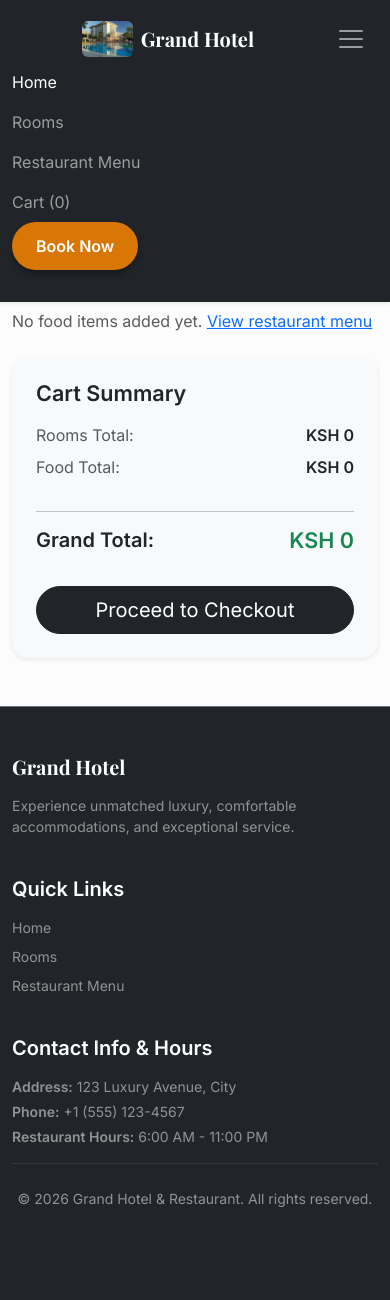
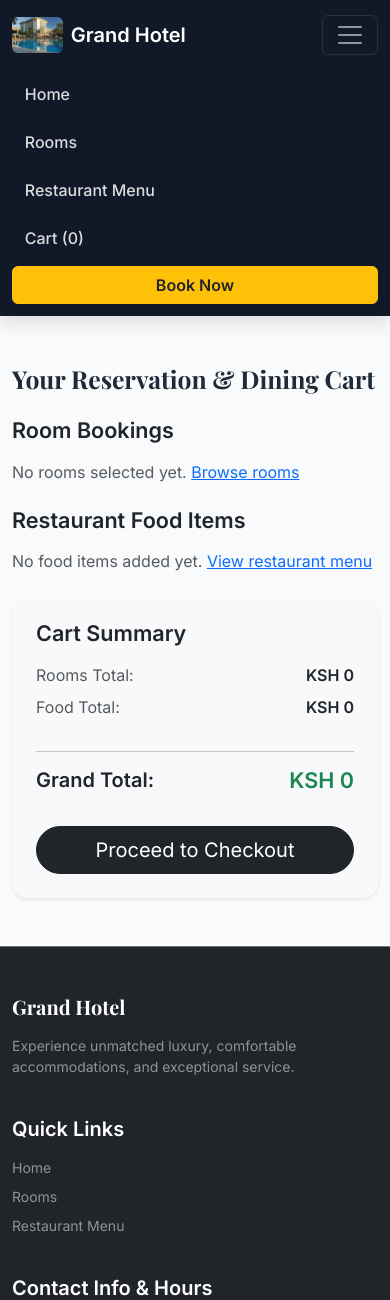
Before and after one commit to TimTechLabs/hotel_project, a Django app: page /cart/ in a window 390 px wide, after a click that opens the changed part. Shown: the top 1300 px of the page. Before the commit the page ends 1207 px from the top, so only its background shows below. Run offline with Django 5.2, Linux system fonts and the light colour scheme.

Commit message:
Fix mobile responsiveness, base url tags, and hero slider alignment

```diff
--- a/hotel_project/static/css/main.css
+++ b/hotel_project/static/css/main.css
@@ -1,60 +1,85 @@
-/* Global Typography & Core Styles */
-body {
-    font-family: 'Inter', sans-serif;
-    color: #333333;
-    background-color: #fcfcfc;
+/* ==========================================================================
+   1. CORE VARIABLES & BASE STYLES (Mobile First)
+   ========================================================================== */
+:root {
+    --primary-gold: #d97706;
+    --primary-gold-hover: #b45309;
+    --dark-bg: #111827;
+    --light-bg: #f8fafc;
+    --text-dark: #1f2937;
+    --text-muted: #6b7280;
+    --font-heading: 'Playfair Display', Georgia, serif;
+    --font-body: 'Inter', system-ui, -apple-system, sans-serif;
 }
 
-/* High-Contrast Primary CTA Button */
-.btn-primary-custom {
-    background-color: #d97706; /* High-contrast gold/amber tone */
-    color: #ffffff !important;
-    padding: 12px 28px;
-    border-radius: 8px;
-    text-decoration: none;
-    font-weight: 600;
-    display: inline-block;
-    box-shadow: 0 4px 6px rgba(0, 0, 0, 0.3);
-    transition: all 0.25s ease-in-out;
-    border: none;
+body {
+    font-family: var(--font-body);
+    color: var(--text-dark);
+    background-color: var(--light-bg);
+    margin: 0;
+    padding: 0;
+    overflow-x: hidden;
 }
 
-.btn-primary-custom:hover {
-    background-color: #b45309;
-    transform: translateY(-1px);
-    box-shadow: 0 6px 12px rgba(0, 0, 0, 0.4);
+/* Remove default margins/padding on main to eliminate white space gaps */
+main {
+    margin: 0 !important;
+    padding: 0 !important;
 }
 
-/* Outline Button Variant for Heroes */
-.btn-outline-custom {
-    background-color: transparent;
-    color: #ffffff !important;
-    padding: 12px 28px;
-    border-radius: 8px;
-    text-decoration: none;
-    font-weight: 600;
-    display: inline-block;
-    border: 2px solid rgba(255, 255, 255, 0.8);
-    transition: all 0.25s ease-in-out;
+/* ==========================================================================
+   2. NAVBAR STYLING & Z-INDEX LAYERING
+   ========================================================================== */
+.navbar {
+    min-height: 70px;
+    padding-top: 0.75rem;
+    padding-bottom: 0.75rem;
+    background-color: var(--dark-bg) !important;
+    box-shadow: 0 4px 20px rgba(0, 0, 0, 0.15);
+    z-index: 1030 !important; /* Higher than carousel overlays to keep links clickable */
+    position: relative;
 }
 
-.btn-outline-custom:hover {
-    background-color: rgba(255, 255, 255, 0.15);
-    border-color: #ffffff;
+.navbar-brand img {
+    max-height: 40px;
+    width: auto;
+    transition: transform 0.3s ease;
 }
 
-/* Hero Overlay & Contrast */
+.navbar-brand:hover img {
+    transform: scale(1.05);
+}
+
+.nav-link {
+    font-weight: 500;
+    color: rgba(255, 255, 255, 0.85) !important;
+    transition: color 0.25s ease-in-out;
+    padding: 0.5rem 0.8rem !important;
+}
+
+.nav-link:hover,
+.nav-link.active {
+    color: var(--primary-gold) !important;
+}
+
+/* ==========================================================================
+   3. HERO CAROUSEL SECTION (Fixes Overlapping Slide Text Bug)
+   ========================================================================== */
 .hero-carousel-section {
     position: relative;
     width: 100%;
+    margin-top: 0 !important;
+    padding-top: 0 !important;
+    overflow: hidden;
 }
 
 .carousel-container {
     position: relative;
     width: 100%;
-    height: 480px;
+    height: 380px; /* Mobile base height */
 }
 
+/* Slide Visibility Rules - Ensures non-active slides are completely hidden */
 .hero-slide {
     position: absolute;
     top: 0;
@@ -64,7 +89,8 @@ body {
     background-size: cover;
     background-position: center;
     opacity: 0;
-    transition: opacity 0.8s ease-in-out;
+    visibility: hidden;
+    transition: opacity 0.8s ease-in-out, visibility 0.8s ease-in-out;
     display: flex;
     align-items: center;
     justify-content: center;
@@ -72,41 +98,147 @@ body {
 
 .hero-slide.active {
     opacity: 1;
+    visibility: visible;
     z-index: 1;
 }
 
-/* Dark semi-transparent gradient overlay for text legibility */
+/* Dark contrast overlay for crisp white text readability */
 .hero-overlay {
     position: absolute;
     top: 0;
     left: 0;
     width: 100%;
     height: 100%;
-    background: linear-gradient(rgba(0, 0, 0, 0.6), rgba(0, 0, 0, 0.6));
+    background: linear-gradient(180deg, rgba(17, 24, 39, 0.65) 0%, rgba(17, 24, 39, 0.75) 100%);
     z-index: 1;
+    pointer-events: none; /* Mouse clicks pass directly through to buttons/content */
 }
 
-.text-shadow {
-    text-shadow: 0 2px 4px rgba(0, 0, 0, 0.6);
+.hero-slide .container {
+    position: relative;
+    z-index: 2;
 }
 
-/* Custom Indicators */
+/* Luxury Headings */
+.hero-slide h1,
+.hero-slide h2 {
+    font-family: var(--font-heading);
+    letter-spacing: -0.02em;
+    text-shadow: 0 4px 12px rgba(0, 0, 0, 0.5);
+}
+
+/* Carousel Indicator Dots */
+.carousel-indicators-custom {
+    position: absolute;
+    bottom: 20px;
+    left: 50%;
+    transform: translateX(-50%);
+    z-index: 10;
+    display: flex;
+    gap: 10px;
+}
+
 .carousel-indicators-custom .indicator {
     width: 10px;
     height: 10px;
     border-radius: 50%;
     background-color: rgba(255, 255, 255, 0.4);
     cursor: pointer;
-    transition: all 0.3s ease;
+    transition: all 0.3s cubic-bezier(0.4, 0, 0.2, 1);
 }
 
 .carousel-indicators-custom .indicator.active {
-    background-color: #d97706;
-    width: 28px;
-    border-radius: 5px;
+    background-color: var(--primary-gold);
+    width: 32px;
+    border-radius: 6px;
 }
 
-/* Footer link hover helper */
+/* ==========================================================================
+   4. BUTTONS & INTERACTIVE ELEMENTS
+   ========================================================================== */
+.btn-primary-custom {
+    background: linear-gradient(135deg, #d97706 0%, #b45309 100%);
+    color: #ffffff !important;
+    padding: 10px 24px;
+    border-radius: 8px;
+    text-decoration: none;
+    font-weight: 600;
+    display: inline-block;
+    box-shadow: 0 4px 12px rgba(217, 119, 6, 0.35);
+    transition: all 0.3s ease;
+    border: none;
+}
+
+.btn-primary-custom:hover {
+    transform: translateY(-2px);
+    box-shadow: 0 6px 18px rgba(217, 119, 6, 0.5);
+    color: #ffffff !important;
+}
+
+.btn-outline-custom {
+    background-color: transparent;
+    color: #ffffff !important;
+    padding: 10px 24px;
+    border-radius: 8px;
+    text-decoration: none;
+    font-weight: 600;
+    display: inline-block;
+    border: 2px solid rgba(255, 255, 255, 0.85);
+    transition: all 0.3s ease;
+    backdrop-filter: blur(4px);
+}
+
+.btn-outline-custom:hover {
+    background-color: rgba(255, 255, 255, 0.15);
+    border-color: #ffffff;
+    color: #ffffff !important;
+    transform: translateY(-2px);
+}
+
+/* ==========================================================================
+   5. CARDS & ROOM LISTINGS
+   ========================================================================== */
+.card {
+    transition: transform 0.3s ease, box-shadow 0.3s ease;
+    border-radius: 12px;
+}
+
+.card:hover {
+    transform: translateY(-4px);
+    box-shadow: 0 12px 24px rgba(0, 0, 0, 0.08) !important;
+}
+
+.card-title {
+    font-family: var(--font-heading);
+    color: var(--text-dark);
+}
+
+.room-card-img {
+    height: 220px;
+    object-fit: cover;
+}
+
+/* Footer link helper */
 .hover-white:hover {
     color: #ffffff !important;
 }
+
+/* ==========================================================================
+   6. RESPONSIVE BREAKPOINTS (Tablet & Desktop Scaling)
+   ========================================================================== */
+@media (min-width: 768px) {
+    .carousel-container {
+        height: 520px; /* Expands banner display on tablets & PCs */
+    }
+
+    .btn-primary-custom,
+    .btn-outline-custom {
+        padding: 12px 28px;
+    }
+}
+
+@media (min-width: 992px) {
+    .carousel-container {
+        height: 580px;
+    }
+}
--- a/hotel_project/templates/bookings/base.html
+++ b/hotel_project/templates/bookings/base.html
@@ -17,21 +17,24 @@
 </head>
 <body class="d-flex flex-column min-vh-100">
 
-    <!-- Sleek Fixed-Top Navbar -->
-    <nav class="navbar navbar-expand-lg navbar-dark bg-dark fixed-top shadow-sm py-3">
+<nav class="navbar navbar-expand-lg navbar-dark bg-dark sticky-top m-0">
   <div class="container">
-            <a class="navbar-brand fw-bold fs-4" style="font-family: 'Playfair Display', serif;" href="{% url 'bookings:home' %}">
-             <a class="navbar-brand fw-bold d-flex align-items-center gap-2" href="{% url 'bookings:home' %}" style="font-family: 'Playfair Display', serif;">
+    <!-- Brand Logo & Text -->
+    <a class="navbar-brand fw-bold d-flex align-items-center gap-2" href="{% url 'bookings:home' %}">
       <img src="{% static 'images/logo.png' %}" alt="Grand Hotel Logo" height="36" class="rounded">
-    <span>Grand Hotel</span>
+      <span class="text-white fs-5">Grand Hotel</span>
     </a>
-            <button class="navbar-toggler border-0" type="button" data-bs-toggle="collapse" data-bs-target="#navbarNav" aria-controls="navbarNav" aria-expanded="false" aria-label="Toggle navigation">
+
+    <!-- Mobile Toggler -->
+    <button class="navbar-toggler" type="button" data-bs-toggle="collapse" data-bs-target="#navbarNav">
       <span class="navbar-toggler-icon"></span>
     </button>
-            <div class="collapse navbar-collapse justify-content-end align-items-center" id="navbarNav">
-                <ul class="navbar-nav align-items-lg-center gap-lg-4 mb-3 mb-lg-0">
+
+    <!-- Corrected Nav Links using Django URLs -->
+    <div class="collapse navbar-collapse" id="navbarNav">
+      <ul class="navbar-nav ms-auto align-items-lg-center gap-2 mt-3 mt-lg-0">
         <li class="nav-item">
-                        <a class="nav-link active" href="{% url 'bookings:home' %}">Home</a>
+          <a class="nav-link" href="{% url 'bookings:home' %}">Home</a>
         </li>
         <li class="nav-item">
           <a class="nav-link" href="{% url 'bookings:room_list' %}">Rooms</a>
@@ -40,21 +43,20 @@
           <a class="nav-link" href="{% url 'bookings:menu_list' %}">Restaurant Menu</a>
         </li>
         <li class="nav-item">
-                   <a class="nav-link" href="{% url 'bookings:cart_detail' %}">
-    Cart ({{ cart_count|default:0 }})
-</a>
+          <a class="nav-link" href="{% url 'bookings:cart_detail' %}">Cart ({{ cart_count|default:0 }})</a>
         </li>
-                    <li class="nav-item ms-lg-2">
-                        <a href="{% url 'bookings:room_list' %}" class="btn-primary-custom px-4 rounded-pill">Book Now</a>
+        <li class="nav-item">
+          <a class="btn btn-warning text-dark fw-bold w-100 w-lg-auto ms-lg-2" href="{% url 'bookings:room_list' %}">Book Now</a>
         </li>
       </ul>
     </div>
   </div>
 </nav>
 
-    <!-- Main Content Wrapper (Accounts for fixed navbar height) -->
-    <main class="flex-grow-1" style="margin-top: 76px;">
-        {% block content %}{% endblock %}
+<!-- Main Wrapper with ZERO top margin/padding to remove white space -->
+<main class="flex-grow-1 p-0 m-0">
+    {% block content %}
+    {% endblock %}
 </main>
 
     <!-- Professional 3-Column Footer -->
```
Also changed, not shown: hotel_project/templates/bookings/home.html (+27 -17 lines), hotel_project/templates/bookings/room_list.html (+35 -26 lines), hotel_project/db.sqlite3. Lines whose indentation alone changed are shown as unchanged.
